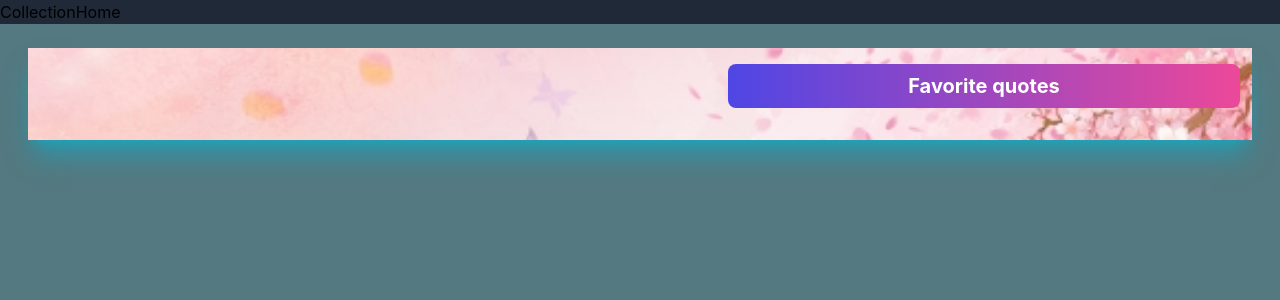
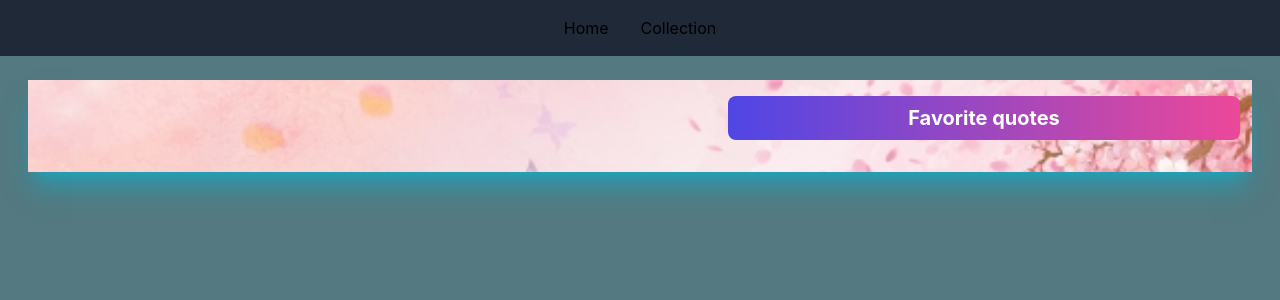
Before and after one commit to nk-mart/edx-group-2, a React (Create React App) app: page /collectionpage in a window 1280 px wide. Shown: the top 300 px of the page. Built offline with nearby package versions, Linux system fonts and the light colour scheme; a web font is replaced by a local one.

Commit message:
Update NavBar
Nav Bar update ul with list

```diff
--- a/src/components/Navbar/Navbar.js
+++ b/src/components/Navbar/Navbar.js
@@ -14,12 +14,12 @@ function Navbar (props) {
         alert("Copied the text: " + copiedText);
       }
     return (
-        <nav className="bg-gray-800 felx items-center">
+        <nav className="bg-gray-800 justify-center">
 
-            <div clasName="items-center">
-                <button>Collection</button>
-                <button>Home</button>
-            </div>
+            <ul className="flex flex-row justify-center ">
+                <li className="p-4 hover:text-white">Home</li>
+                <li className="p-4 hover:text -white">Collection</li>
+            </ul>
 
 
 
```
